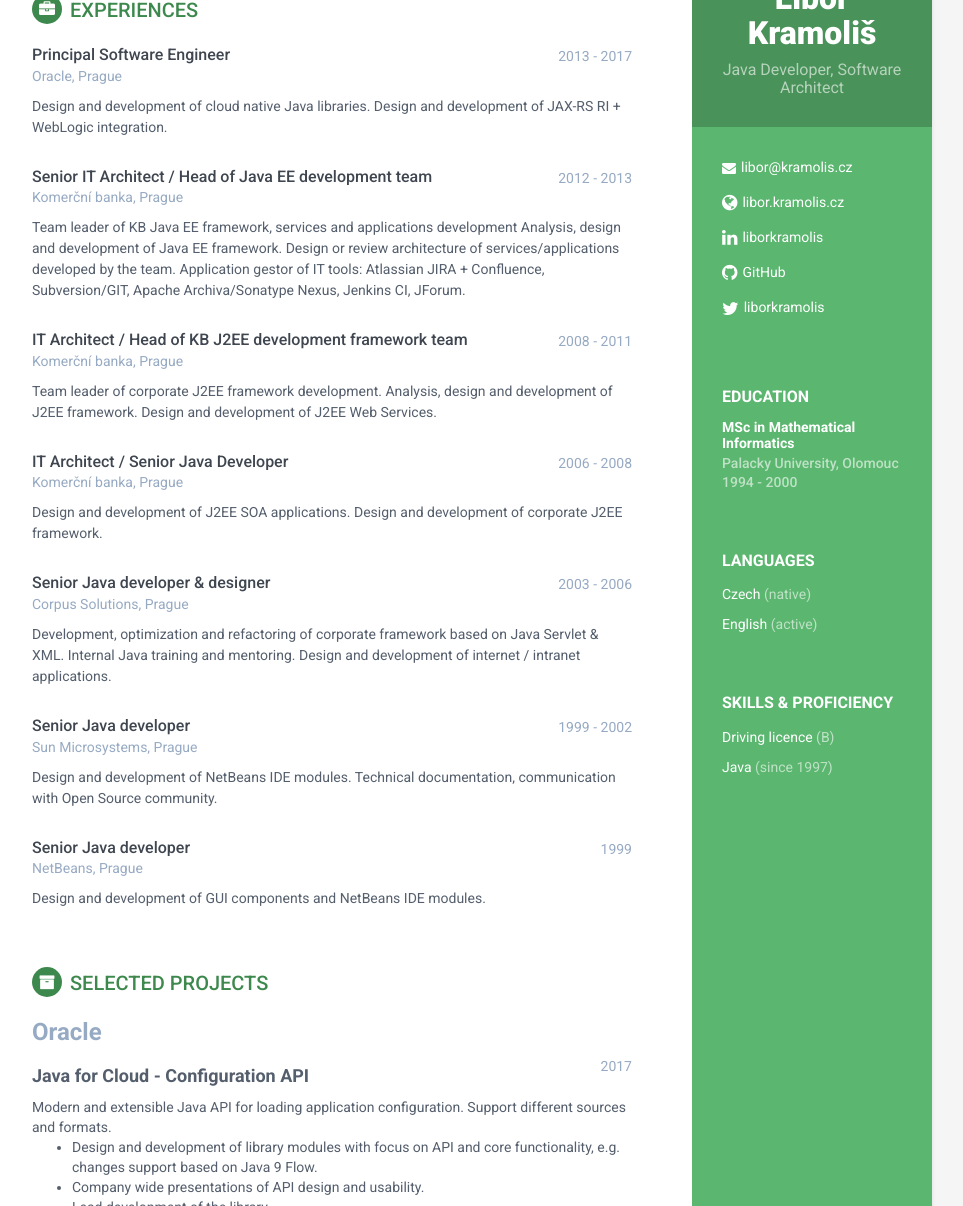
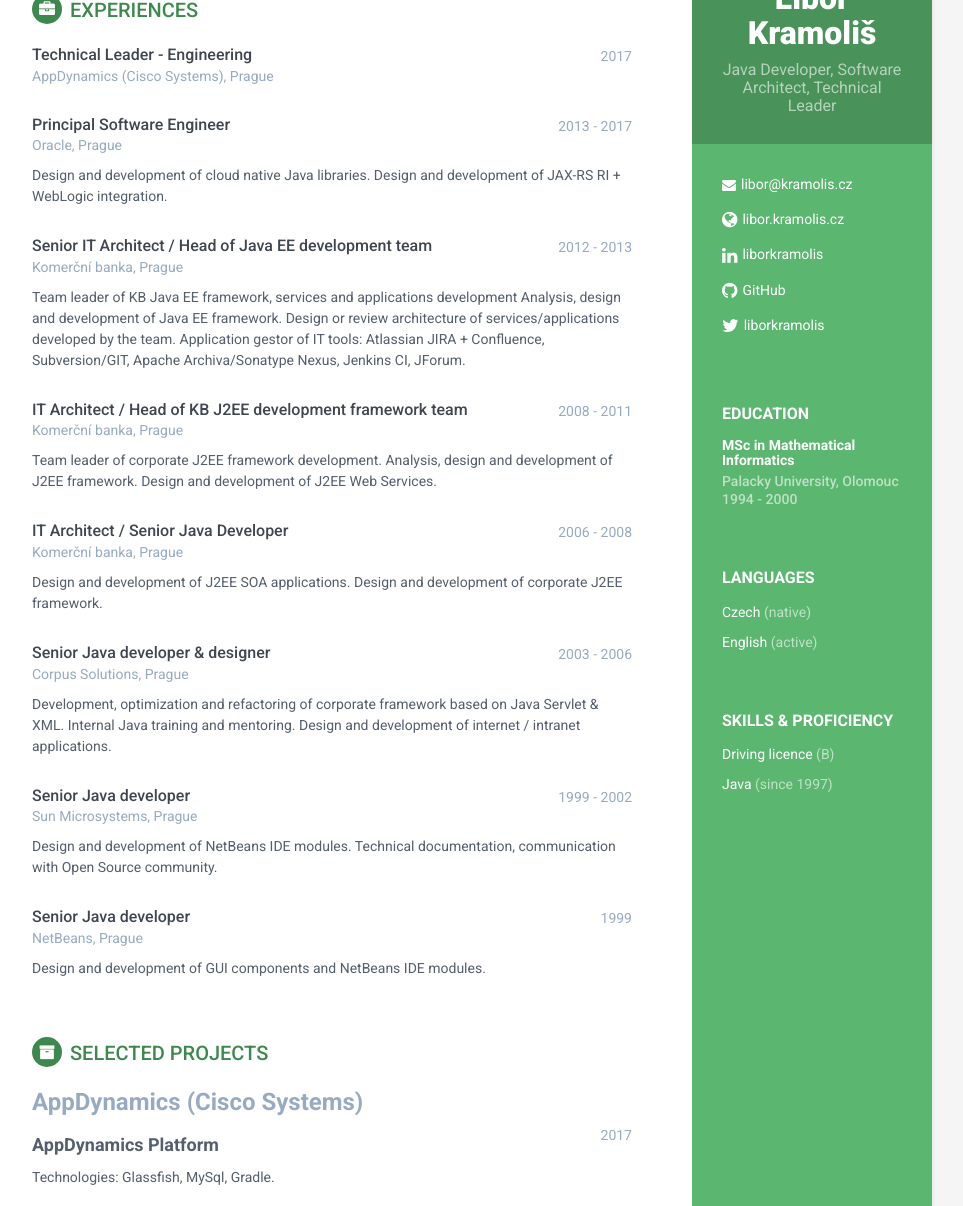
Before and after one commit to shamoh/pages-libor, a Jekyll site: the page built from cv/index.html, in a window 1280 px wide and 1400 px high, cut to the strip 194-1400 px from the top of the window. Shown: the whole strip, without its empty margins (188-1151 px from the left). Built offline with Jekyll 4.4.1, drawn with Linux system fonts in a browser that asks for light colours.

Commit message:
AppDynamics (Cisco Systems)

```diff
--- a/_config.yml
+++ b/_config.yml
@@ -1,7 +1,7 @@
 # Site
 title:          'Libor Kramoliš'
 name:           'Libor Kramoliš'
-tagline:        'Java Developer, Software Architect'
+tagline:        'Java Developer, Software Architect, Technical Leader'
 bio:            'My name is Libor, Libor Kramoliš.'
 description:    "Everything there is to know about the shrimpin' business."
 picture:        '/assets/img/shamoh.jpg'
--- a/_data/cv/experiences.yml
+++ b/_data/cv/experiences.yml
@@ -1,9 +1,16 @@
+- experience:
+  role: Technical Leader - Engineering
+  time: 2017
+  company: AppDynamics (Cisco Systems), Prague
+#  details: "TBD"
+
 - experience:
   role: Principal Software Engineer
   time: 2013 - 2017
   company: Oracle, Prague
   details: "Design and development of cloud native Java libraries.
   Design and development of JAX-RS RI + WebLogic integration."
+
 - experience:
   role: Senior IT Architect / Head of Java EE development team
   time: 2012 - 2013
@@ -12,6 +19,7 @@
 Analysis, design and development of Java EE framework.
 Design or review architecture of services/applications developed by the team.
 Application gestor of IT tools: Atlassian JIRA + Confluence, Subversion/GIT, Apache Archiva/Sonatype Nexus, Jenkins CI, JForum."
+
 - experience:
   role: IT Architect / Head of KB J2EE development framework team
   time: 2008 - 2011
@@ -19,12 +27,14 @@
   details: "Team leader of corporate J2EE framework development.
 Analysis, design and development of J2EE framework.
 Design and development of J2EE Web Services."
+
 - experience:
   role: IT Architect / Senior Java Developer
   time: 2006 - 2008
   company: Komerční banka, Prague
   details: "Design and development of J2EE SOA applications.
 Design and development of corporate J2EE framework."
+
 - experience:
   role: Senior Java developer & designer
   time: 2003 - 2006
@@ -32,12 +42,14 @@
   details: "Development, optimization and refactoring of corporate framework based on Java Servlet & XML.
 Internal Java training and mentoring.
 Design and development of internet / intranet applications."
+
 - experience:
   role: Senior Java developer
   time: 1999 - 2002
   company: Sun Microsystems, Prague
   details: "Design and development of NetBeans IDE modules.
 Technical documentation, communication with Open Source community."
+
 - experience:
   role: Senior Java developer
   time: 1999
--- a/_data/cv/projects.yml
+++ b/_data/cv/projects.yml
@@ -1,3 +1,13 @@
+- company:
+  name: AppDynamics (Cisco Systems)
+  projects:
+    - name: AppDynamics Platform
+      time: 2017
+#      details: "TBD"
+#      responsibilities:
+#        - TBD
+      technologies: Glassfish, MySql, Gradle
+
 - company:
   name: Oracle
   projects:
```
